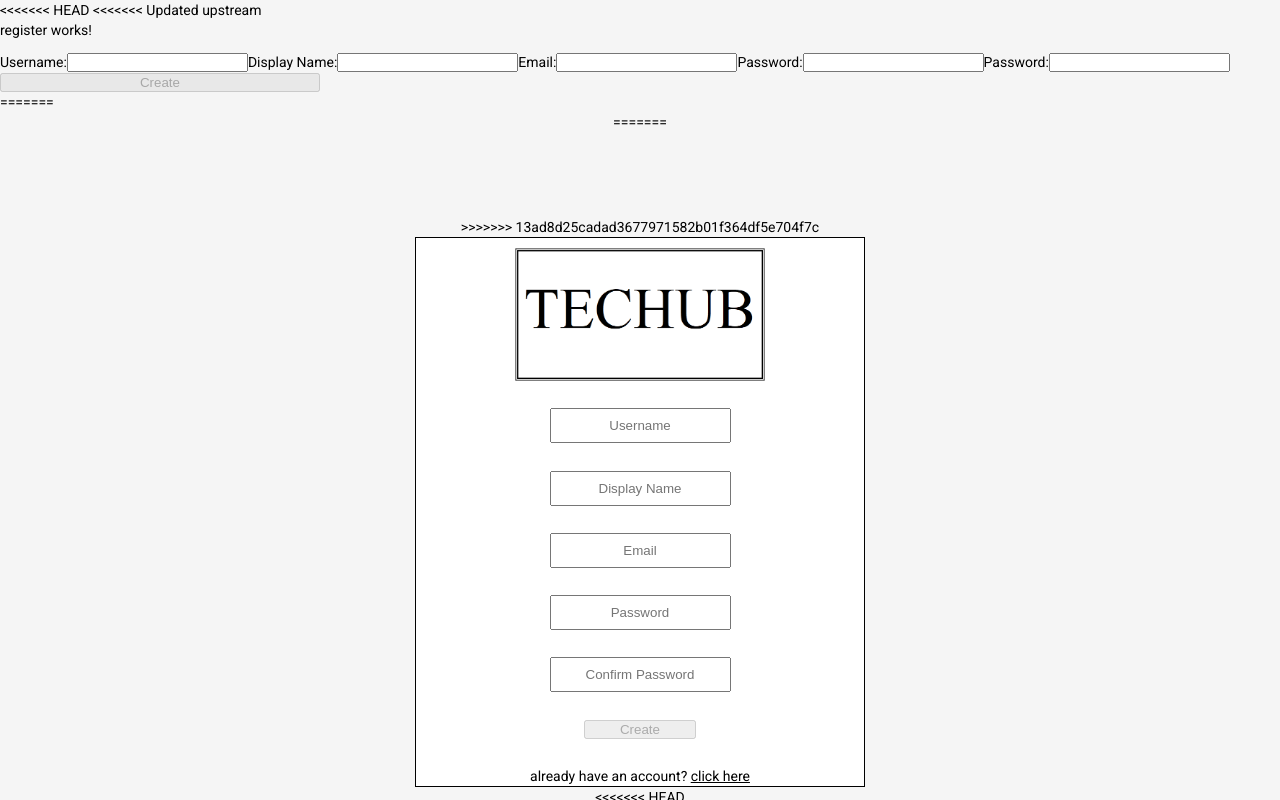
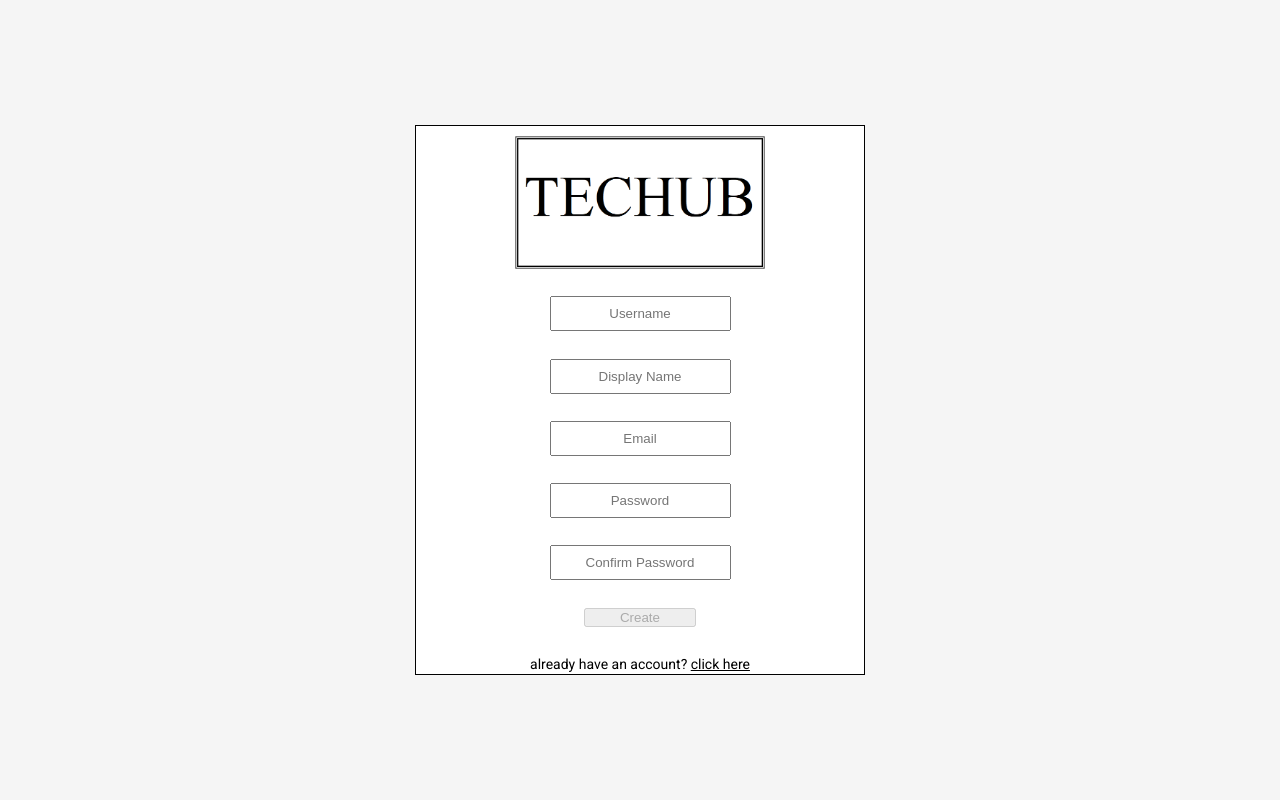
Before and after one commit to Orangutan-Union/Frontend, an Angular app: page /register in a window 1280 px wide. Built offline with nearby package versions, Linux system fonts and the light colour scheme.

Commit message:
clean up

```diff
--- a/src/app/components/register/register.component.html
+++ b/src/app/components/register/register.component.html
@@ -1,32 +1,5 @@
-<<<<<<< HEAD
-<<<<<<< Updated upstream
-<p>register works!</p>
 
-<div>
-    <form (ngSubmit)="onSubmit()" #myForm="ngForm">
-        <label for="username">Username:</label>
-        <input type="text" id="username" name="username" #userName="ngModel" [(ngModel)]="user.username" required>
-
-        <label for="displayName">Display Name:</label>
-        <input type="text" id="displayName" name="displayName" #displayName="ngModel" [(ngModel)]="user.displayName" required>
-
-        <label for="email">Email:</label>
-        <input type="email" id="email" name="email" #email="ngModel" [(ngModel)]="user.email" required>
-
-        <label for="password">Password:</label>
-        <input type="password" id="password" name="password" #password="ngModel" [(ngModel)]="user.password" required>
-
-        <label for="verifyPassword">Password:</label>
-        <input type="password" id="verifyPassword" name="verifyPassword" #verifyPassword="ngModel" [(ngModel)]="user.verifyPassword" required>
-
-        <button type="submit" mat-raised-button color="primary" [disabled]="myForm.invalid || user.password !== user.verifyPassword">Create</button>
-      </form>
-</div>
-=======
-  <div class="OuterPage" >
-=======
   <div class="OuterPage">
->>>>>>> 13ad8d25cadad3677971582b01f364df5e704f7c
       <form class="InnerPage" (ngSubmit)="onSubmit()" #myForm="ngForm">
           <img class="logo" src="../../../assets/Udklip.PNG" alt="">
         <span>
@@ -52,9 +25,3 @@
           <button type="submit" mat-raised-button color="primary" [disabled]="myForm.invalid || user.password !== user.verifyPassword">Create</button>
           <a routerLink="/login">already have an account? <u>click here</u></a>
         </form>
-<<<<<<< HEAD
-  </div>
->>>>>>> Stashed changes
-=======
-  </div>
->>>>>>> 13ad8d25cadad3677971582b01f364df5e704f7c
```
